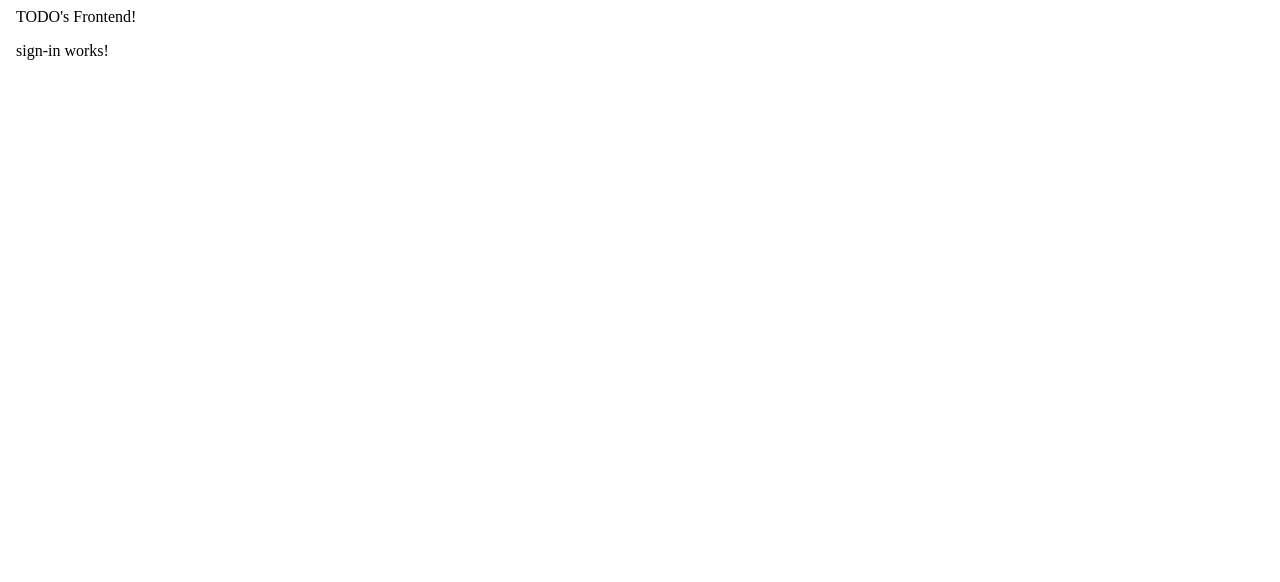
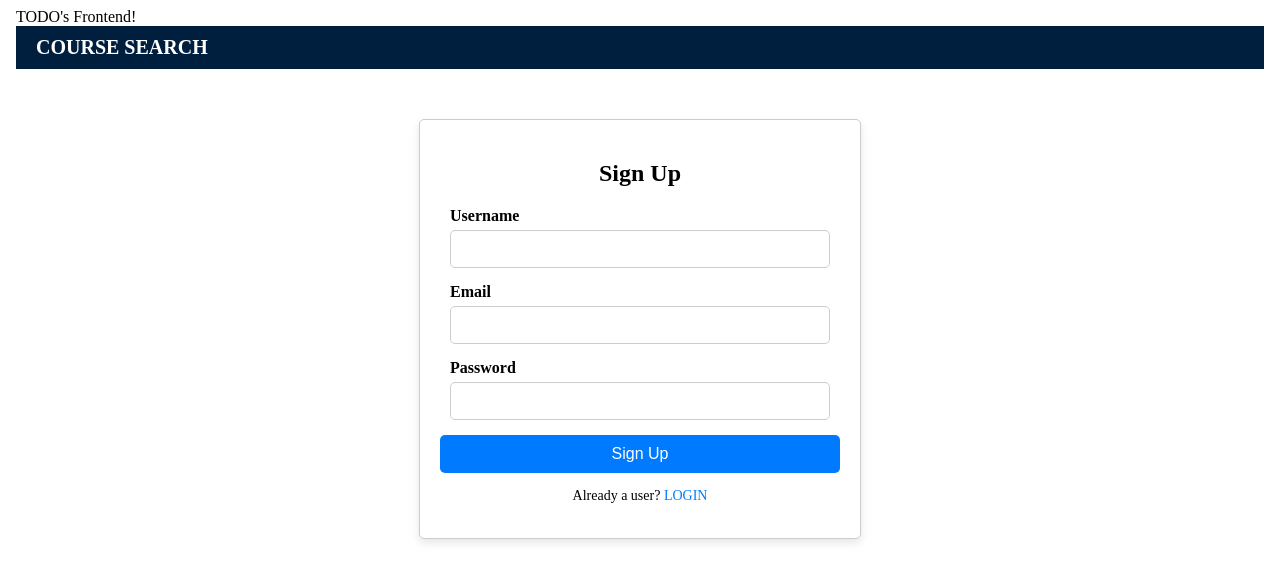
Before and after one commit to sowlet/TODO-Frontend, an Angular app: page /sign-in in a window 1280 px wide. Shown: the top 582 px of the page. Built offline with nearby package versions, Linux system fonts and the light colour scheme.

Commit message:
functional sign-up page
cleaned up formatting for both login and sign up

```diff
--- a/src/app/login/login.component.css
+++ b/src/app/login/login.component.css
@@ -1,12 +1,17 @@
 .login-header {
   display: flex;
-    justify-content: flex-end;
-    background-color: #001f3f; /* Dark blue background */
+  justify-content: space-between; /* Changed to space-between */
+  align-items: center; /* Vertically align items */
+  background-color: #001f3f;
   padding: 10px 20px;
   color: white;
   font-size: 20px;
   font-weight: bold;
   cursor: pointer;
+}
+
+.login-header .logo { /* Added logo class */
+  margin-right: auto; /* Push to the left */
 }
 
 .login-container {
@@ -26,6 +31,7 @@
 .form-group {
   margin-bottom: 15px;
   text-align: left;
+  padding: 0 10px; /* Add padding to the left and right */
 }
 
 label {
@@ -40,6 +46,7 @@
   font-size: 14px;
   border: 1px solid #ccc;
   border-radius: 5px;
+  box-sizing: border-box; /* Ensure padding is included in the width */
 }
 
 .login-button {
--- a/src/app/sign-in/sign-in.component.css
+++ b/src/app/sign-in/sign-in.component.css
@@ -0,0 +1,79 @@
+.signin-header {
+    display: flex;
+    justify-content: space-between; /* Changed to space-between */
+    align-items: center; /* Vertically align items */
+    background-color: #001f3f;
+    padding: 10px 20px;
+    color: white;
+    font-size: 20px;
+    font-weight: bold;
+    cursor: pointer;
+  }
+
+  .signin-header .logo { /* Added logo class */
+    margin-right: auto; /* Push to the left */
+  }
+
+  .signin-container {
+    max-width: 400px;
+    margin: 50px auto;
+    padding: 20px;
+    border: 1px solid #ccc;
+    border-radius: 5px;
+    box-shadow: 0 4px 8px rgba(0, 0, 0, 0.1);
+    text-align: center;
+  }
+
+  h2 {
+    margin-bottom: 20px;
+  }
+
+  .form-group {
+    margin-bottom: 15px;
+    text-align: left;
+    padding: 0 10px; /* Add padding to the left and right */
+  }
+
+  label {
+    display: block;
+    margin-bottom: 5px;
+    font-weight: bold;
+  }
+
+  input {
+    width: 100%;
+    padding: 10px;
+    font-size: 14px;
+    border: 1px solid #ccc;
+    border-radius: 5px;
+    box-sizing: border-box; /* Ensure padding is included in the width */
+  }
+
+  .signup-button {
+    width: 100%;
+    padding: 10px;
+    background-color: #007bff;
+    color: white;
+    font-size: 16px;
+    border: none;
+    border-radius: 5px;
+    cursor: pointer;
+  }
+
+  .signup-button:hover {
+    background-color: #0056b3;
+  }
+
+  .login-link {
+    margin-top: 15px;
+    font-size: 14px;
+  }
+
+  .login-link span {
+    color: #007bff;
+    cursor: pointer;
+  }
+
+  .login-link span:hover {
+    text-decoration: underline;
+  }
--- a/src/app/sign-in/sign-in.component.html
+++ b/src/app/sign-in/sign-in.component.html
@@ -1 +1,43 @@
-<p>sign-in works!</p>
+<div class="signin-header">
+    <div class="logo" (click)="navigateToAbout()">COURSE SEARCH</div>
+  </div>
+
+  <div class="signin-container">
+    <h2>Sign Up</h2>
+    <form (ngSubmit)="onSignUp()">
+      <div class="form-group">
+        <label for="username">Username</label>
+        <input
+          type="text"
+          id="username"
+          [(ngModel)]="username"
+          name="username"
+          required
+        />
+      </div>
+      <div class="form-group">
+        <label for="email">Email</label>
+        <input
+          type="email"
+          id="email"
+          [(ngModel)]="email"
+          name="email"
+          required
+        />
+      </div>
+      <div class="form-group">
+        <label for="password">Password</label>
+        <input
+          type="password"
+          id="password"
+          [(ngModel)]="password"
+          name="password"
+          required
+        />
+      </div>
+      <button type="submit" class="signup-button">Sign Up</button>
+    </form>
+    <p class="login-link">
+      Already a user? <span (click)="navigateToLogin()">LOGIN</span>
+    </p>
+  </div>
--- a/src/app/sign-in/sign-in.component.ts
+++ b/src/app/sign-in/sign-in.component.ts
@@ -1,11 +1,50 @@
 import { Component } from '@angular/core';
+import { Router } from '@angular/router';
+import { HttpClient } from '@angular/common/http';
+import { CommonModule } from '@angular/common';
+import { FormsModule } from '@angular/forms';
+import { AppComponent } from '../app.component';
+import { AuthService } from '../account.service'; // Import the AuthService
 
 @Component({
+  imports:[CommonModule, FormsModule],
   selector: 'app-sign-in',
-  imports: [],
   templateUrl: './sign-in.component.html',
-  styleUrl: './sign-in.component.css'
+  styleUrls: ['./sign-in.component.css']
 })
 export class SignInComponent {
+  username = '';
+  email = '';
+  password = '';
 
+  constructor(private router: Router, private http: HttpClient, private authService: AuthService) {}
+
+  navigateToAbout() {
+    this.router.navigate(['/about']);
+  }
+
+  navigateToLogin() {
+    this.router.navigate(['/login']);
+  }
+
+  onSignUp() {
+    const signUpData = {
+      username: this.username,
+      email: this.email,
+      password: this.password
+    };
+
+    this.authService.setCredentials(this.username, this.password); // Store credentials
+    this.router.navigate(['/home']);
+
+    // this.http.post('/server/signup', signUpData).subscribe(
+    //   (response) => {
+    //     console.log('Sign up successful:', response);
+    //     this.router.navigate(['/home']);
+    //   },
+    //   (error) => {
+    //     console.error('Sign up failed:', error);
+    //   }
+    // );
+  }
 }
```
Lines whose indentation alone changed are shown as unchanged.
